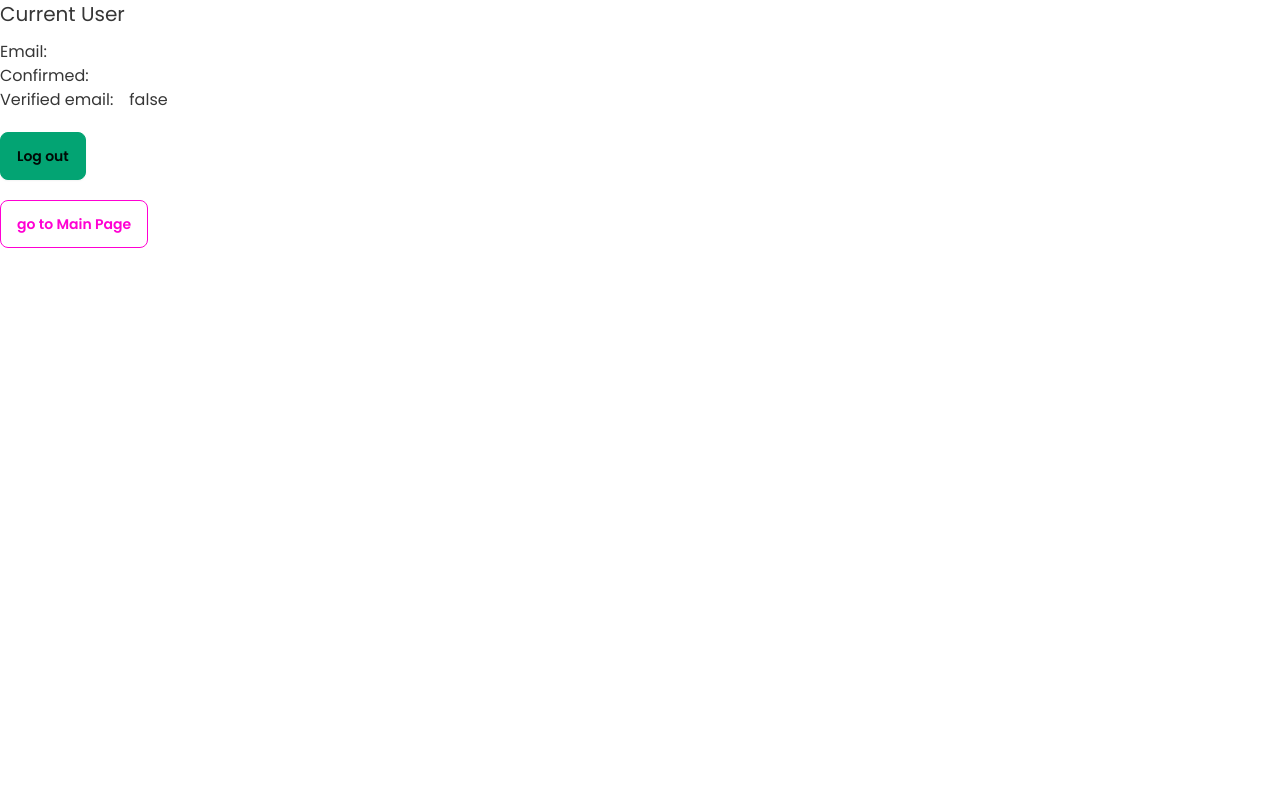
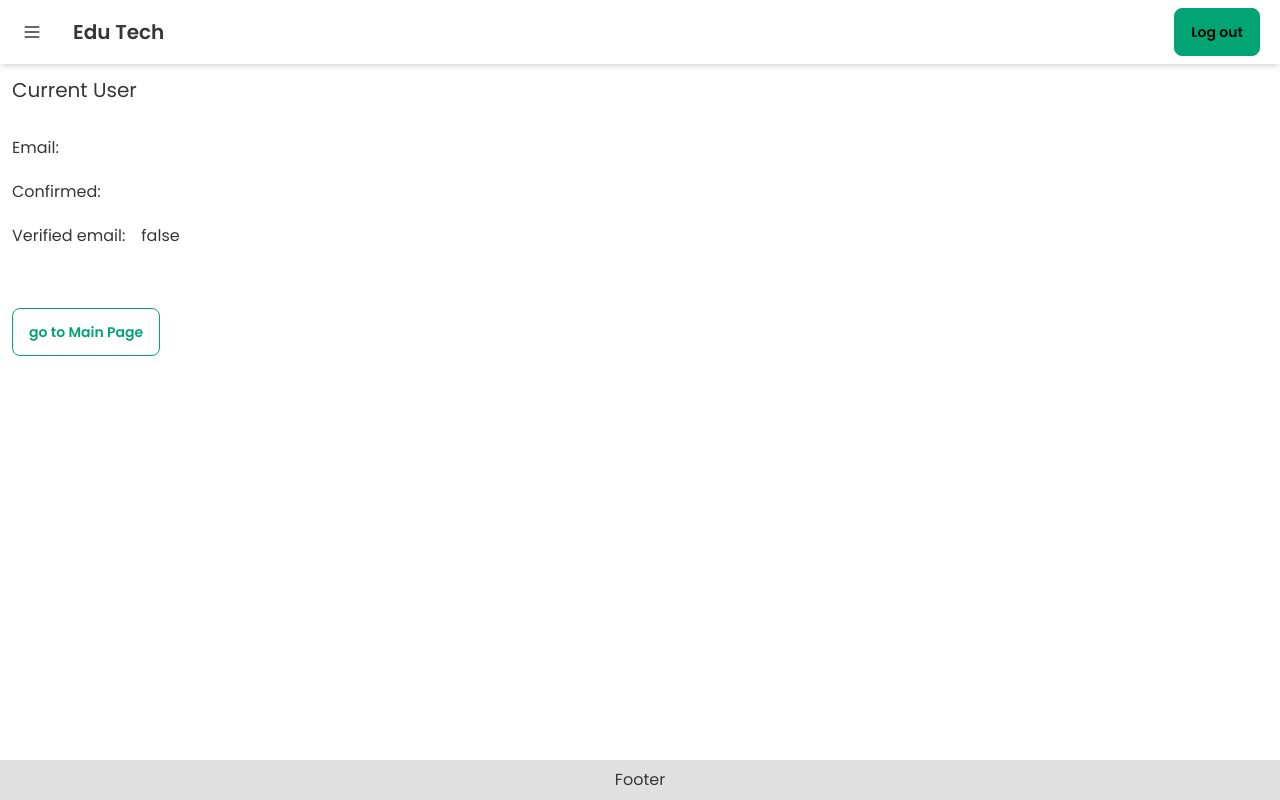
Before and after one commit to natalisvd/edu_tech, a Next.js app: page /account in a window 1280 px wide. Built offline with nearby package versions, Linux system fonts and the light colour scheme; no server answers.

Commit message:
added navbar and user_layout, moved home page and account page into layout

```diff
--- a/app/account/account-form.tsx
+++ b/app/(user_layout)/account/account-form.tsx
@@ -3,13 +3,13 @@
 // import { useCallback, useEffect, useState } from 'react'
 // import { createClient } from '@/utils/supabase/client'
 import { type User } from '@supabase/supabase-js'
-import { LogoutButton } from '../components/LogoutButton/LogoutButton'
+// import { LogoutButton } from '../../components/LogoutButton/LogoutButton'
 import { useRouter } from 'next/navigation'
 
 export default function AccountForm({ user }: { user: User | null }) {
   const router = useRouter()
   return (
-    <div className='container'>
+    <div className='container grid grid-flow-row gap-5'>
       <h1 className='mb-3 text-xl'>Current User</h1>
       <div className='flex flex-row gap-4'>
         <p>Email:</p>
@@ -23,17 +23,16 @@ export default function AccountForm({ user }: { user: User | null }) {
         <p>Verified email:</p>
         <p>{user?.user_metadata?.email_verified ? 'true' : 'false'}</p>
       </div>
-      <LogoutButton />
-      <button className='btn btn-secondary btn-outline mt-5' onClick={() => router.push('/')}>go to Main Page</button>
+      {/* <LogoutButton /> */}
+      <button className='btn btn-primary btn-outline mt-5 max-w-fit' onClick={() => router.push('/')}>go to Main Page</button>
     </div>
   )
   // --- ToDo:  use it when user profiles will be created in db ---
 
   // const supabase = createClient()
   // const [loading, setLoading] = useState(true)
-  // const [fullname, setFullname] = useState<string | null>(null)
+  // const [firstname, setFirstname] = useState<string | null>(null)
   // const [username, setUsername] = useState<string | null>(null)
-  // const [website, setWebsite] = useState<string | null>(null)
   // const [avatar_url, setAvatarUrl] = useState<string | null>(null)
 
   // const getProfile = useCallback(async () => {
@@ -42,7 +41,7 @@ export default function AccountForm({ user }: { user: User | null }) {
 
   //     const { data, error, status } = await supabase
   //       .from('profiles')
-  //       .select(`full_name, username, website, avatar_url`)
+  //       .select(`first_name, username, avatar_url`)
   //       .eq('id', user?.id)
   //       .single()
 
@@ -52,9 +51,8 @@ export default function AccountForm({ user }: { user: User | null }) {
   //     }
 
   //     if (data) {
-  //       setFullname(data?.full_name || "no full_name")
+  //       setFirstname(data?.first_name || "no first_name")
   //       setUsername(data?.username || "no username")
-  //       setWebsite(data?.website || "no website")
   //       setAvatarUrl(data?.avatar_url || "no url")
   //     }
   //   } catch (error) {
@@ -70,12 +68,10 @@ export default function AccountForm({ user }: { user: User | null }) {
 
   // async function updateProfile({
   //   username,
-  //   website,
   //   avatar_url,
   // }: {
   //   username: string | null
-  //   fullname: string | null
-  //   website: string | null
+  //   firstname: string | null
   //   avatar_url: string | null
   // }) {
   //   try {
@@ -83,9 +79,8 @@ export default function AccountForm({ user }: { user: User | null }) {
 
   //     const { error } = await supabase.from('profiles').upsert({
   //       id: user?.id as string,
-  //       full_name: fullname,
+  //       first_name: firstname,
   //       username,
-  //       website,
   //       avatar_url,
   //       updated_at: new Date().toISOString(),
   //     })
@@ -105,12 +100,12 @@ export default function AccountForm({ user }: { user: User | null }) {
   //       <input id="email" type="text" value={user?.email} disabled />
   //     </div>
   //     <div>
-  //       <label htmlFor="fullName">Full Name</label>
+  //       <label htmlFor="firstname">Full Name</label>
   //       <input
-  //         id="fullName"
+  //         id="firstname"
   //         type="text"
-  //         value={fullname || ''}
-  //         onChange={(e) => setFullname(e.target.value)}
+  //         value={firstname || ''}
+  //         onChange={(e) => setFirstname(e.target.value)}
   //       />
   //     </div>
   //     <div>
@@ -122,27 +117,19 @@ export default function AccountForm({ user }: { user: User | null }) {
   //         onChange={(e) => setUsername(e.target.value)}
   //       />
   //     </div>
-  //     <div>
-  //       <label htmlFor="website">Website</label>
-  //       <input
-  //         id="website"
-  //         type="url"
-  //         value={website || ''}
-  //         onChange={(e) => setWebsite(e.target.value)}
-  //       />
-  //     </div>
 
   //     <div>
   //       <button
-  //         className="button primary block"
-  //         onClick={() => updateProfile({ fullname, username, website, avatar_url })}
+  //         className="btn btn-primary"
+  //         onClick={() => updateProfile({ firstname, username, avatar_url })}
   //         disabled={loading}
   //       >
   //         {loading ? 'Loading ...' : 'Update'}
   //       </button>
   //     </div>
 
-  //     <LogoutButton />
+  //     {/* <LogoutButton /> */}
+  //     <button className='btn btn-primary btn-outline mt-5 max-w-fit' onClick={() => router.push('/')}>go to Main Page</button>
   //   </div>
   // )
 }
--- a/app/account/page.tsx
+++ b/app/(user_layout)/account/page.tsx
@@ -8,5 +8,9 @@ export default async function Account() {
     data: { user },
   } = await supabase.auth.getUser()
 
-  return <AccountForm user={user} />
+  return (
+    <div className='container p-3'>
+      <AccountForm user={user} />
+    </div>
+  )
 }
--- /dev/null
+++ b/app/(user_layout)/layout.tsx
@@ -0,0 +1,17 @@
+import { Navbar } from "../components/Navbar";
+
+export default function UserLayout({
+  children,
+}: Readonly<{
+  children: React.ReactNode;
+}>) {
+  return (
+    <div className='flex flex-col h-screen'>
+      <Navbar />
+      <main className="flex flex-col grow items-center">
+        {children}
+      </main>
+      <footer className="bg-base-200 p-2 text-center">Footer</footer>
+    </div>
+  );
+}
--- a/app/page.tsx
+++ b/app/(user_layout)/page.tsx
@@ -1,5 +1,5 @@
 import Link from "next/link";
-import { LogoutButton } from "./components/LogoutButton/LogoutButton";
+import { LogoutButton } from "../components/LogoutButton/LogoutButton";
 import { createClient } from "@/utils/supabase/server";
 import { redirect } from "next/navigation";
 
--- /dev/null
+++ b/app/components/Navbar/index.tsx
@@ -0,0 +1,24 @@
+import Link from "next/link";
+import { LogoutButton } from "../LogoutButton/LogoutButton";
+
+export const Navbar = () => {
+  return (
+    <div className="navbar bg-base-100 shadow-md dark:border-b border-base-200">
+      <div className="flex-none">
+        <button className="btn btn-square btn-ghost">
+          <svg xmlns="http://www.w3.org/2000/svg" fill="none" viewBox="0 0 24 24" className="inline-block w-5 h-5 stroke-current">
+            <path strokeLinecap="round" strokeLinejoin="round" strokeWidth="2" d="M4 6h16M4 12h16M4 18h16"></path>
+          </svg>
+        </button>
+      </div>
+      <div className="flex-1">
+        <Link href={"/"} className="btn btn-ghost text-xl">
+          Edu Tech
+        </Link>
+      </div>
+      <div className="flex-none me-3">
+        <LogoutButton />
+      </div>
+    </div>
+  );
+};
```
